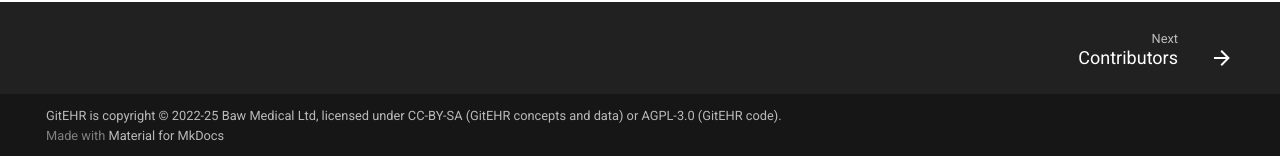
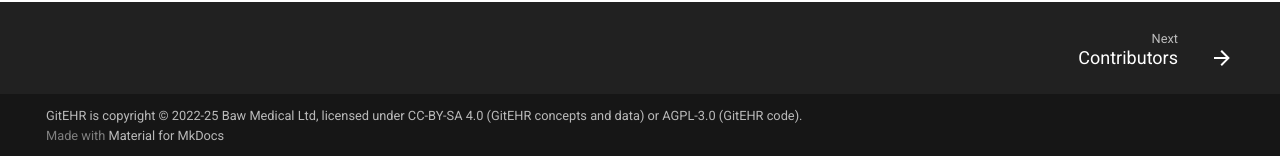
Before and after one commit to gitehr/gitehr, an MkDocs documentation site: the page built from docs/index.md, in a window 1280 px wide and 900 px high, scrolled down 720 px. Shown: the part 741-897 px from the top of the window. Built offline with MkDocs 1.6.1 and Material for MkDocs 9.7.7, drawn with Linux system fonts in a browser that asks for light colours; comment, search, counter and statistics services are not loaded.

Commit message:
add 4.0 to CC-BY

```diff
--- a/mkdocs.yml
+++ b/mkdocs.yml
@@ -8,7 +8,7 @@ repo_name: gitehr/gitehr
 edit_uri: edit/main/docs/
 
 copyright: >
-  GitEHR is copyright &copy; 2022-25 Baw Medical Ltd, licensed under <a rel="license" href="https://creativecommons.org/licenses/by-sa/4.0/">CC-BY-SA</a> (GitEHR concepts and data) or <a rel="license" href="https://www.gnu.org/licenses/agpl-3.0.en.html">AGPL-3.0</a> (GitEHR code).
+  GitEHR is copyright &copy; 2022-25 Baw Medical Ltd, licensed under <a rel="license" href="https://creativecommons.org/licenses/by-sa/4.0/">CC-BY-SA 4.0</a> (GitEHR concepts and data) or <a rel="license" href="https://www.gnu.org/licenses/agpl-3.0.en.html">AGPL-3.0</a> (GitEHR code).
 
 theme:
   features:
```
